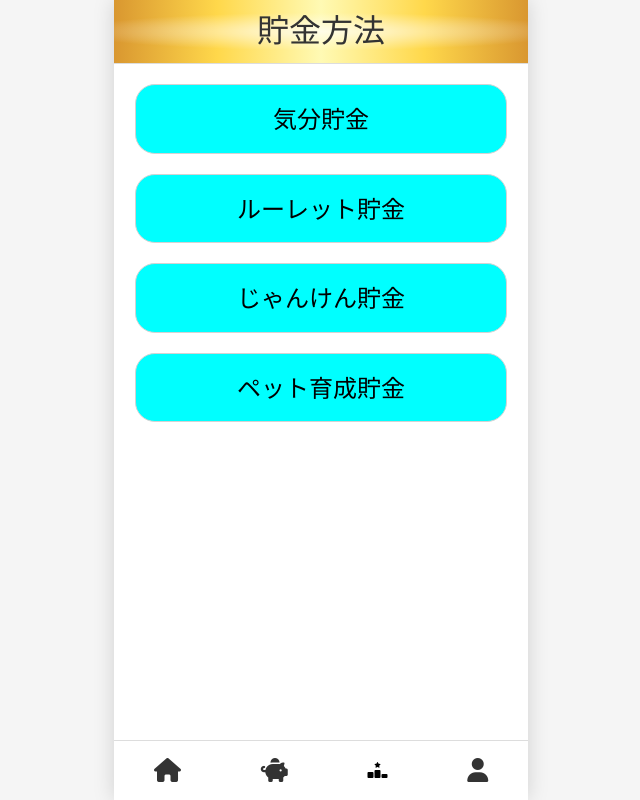
After one commit to syake27/group-work, a Django app: page /saving-list/ in a window 1280 px wide. The commit adds this page. Shown: the whole page, without its empty margins (319-959 px from the left). Run offline with Django 5.2, Linux system fonts and the light colour scheme.

Commit message:
貯金リストの画面作成

```diff
--- /dev/null
+++ b/saving/static/saving/saving-list.css
@@ -0,0 +1,9 @@
+.saving-item {
+    background-color: aqua;
+    border: 1px solid #d3d3d3;
+    padding: 20px;
+    margin: 20px 0;
+    text-align: center;
+    font-size: 1.5rem;
+    border-radius: 20px;
+}
--- a/saving/templates/saving/base.html
+++ b/saving/templates/saving/base.html
@@ -27,7 +27,7 @@
         </main>
         <nav class="bottom-nav">
             <a href="/home" class="bottom-nav-item"><i class="fa-solid fa-house"></i></a>
-            <a href="/saving" class="bottom-nav-item"><i class="fa-solid fa-piggy-bank"></i></a>
+            <a href="/saving-list" class="bottom-nav-item"><i class="fa-solid fa-piggy-bank"></i></a>
             <a href="/ranking"><i class="fa-solid fa-ranking-star"></i></a>
             <a href="/profile" class="bottom-nav-item"><i class="fa-solid fa-user"></i></a>
         </nav>
--- /dev/null
+++ b/saving/templates/saving/saving-list.html
@@ -0,0 +1,29 @@
+{% extends "saving/base.html" %}
+{% load static %}
+
+{% block title %}貯金リスト{% endblock %}
+
+{% block extra_css %}
+<link rel="stylesheet" href="{% static 'saving/saving-list.css' %}">
+{% endblock %}
+
+{% block header_title %}貯金方法{% endblock %}
+
+{% block content %}
+<div class="home-container">
+    <ul>
+        <li class="saving-item">
+            <a href="#">気分貯金</a>
+        </li>
+        <li class="saving-item">
+            <a href="#">ルーレット貯金</a>
+        </li>
+        <li class="saving-item">
+            <a href="#">じゃんけん貯金</a>
+        </li>
+        <li class="saving-item">
+            <a href="#">ペット育成貯金</a>
+        </li>
+    </ul>
+</div>
+{% endblock %}
--- a/saving/urls.py
+++ b/saving/urls.py
@@ -3,5 +3,6 @@ from . import views
 
 urlpatterns = [
     path("", views.home, name="home"),
-    path("base/", views.base, name="base")
+    path("base/", views.base, name="base"),
+    path("saving-list/", views.saving_list, name="saving_list"),
 ]
--- a/saving/views.py
+++ b/saving/views.py
@@ -9,3 +9,7 @@ def home(request):
 
 def base(request):
     return render(request, "saving/base.html")
+
+
+def saving_list(request):
+    return render(request, "saving/saving-list.html")
```
